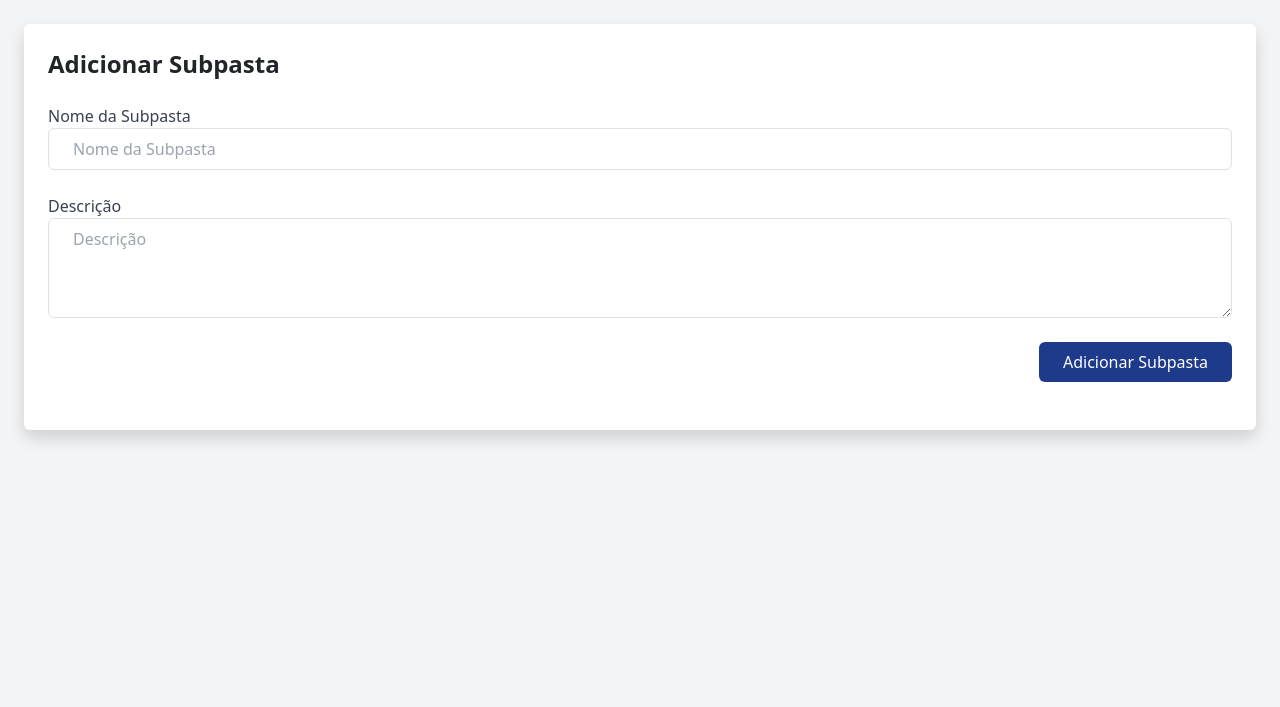
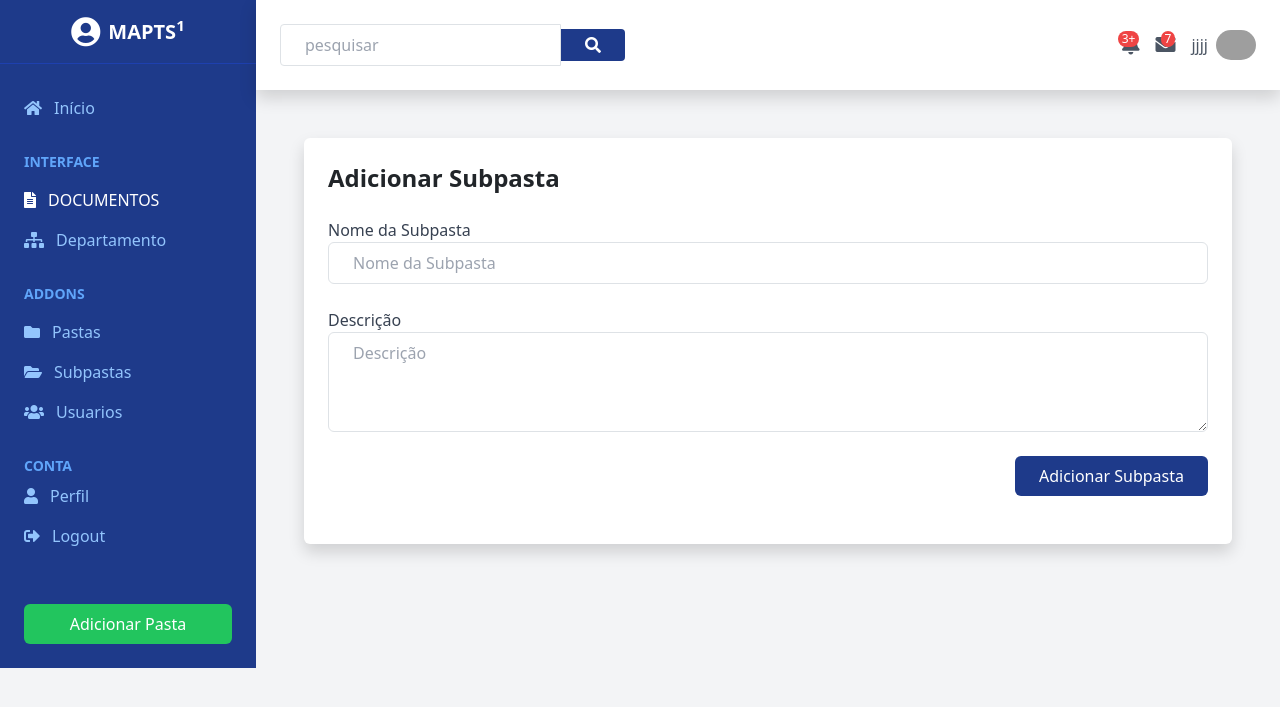
Before and after one commit to skillerskill/document_manage, a PHP site: page /subpastas.php?folder_id=1 in a window 1280 px wide. Shown: the top 707 px of the page. Run offline with PHP 8.4, Linux system fonts and the light colour scheme; a user stored in the database is signed in; data that the repository does not hold is empty; some libraries are stand-ins or nearby versions; grey boxes are pictures that could not be loaded.

Commit message:
Folder and subfolder
Já crie a função para criar pastas e subpastas, deu trabalho mas vou dar uma descanssada, para o revellion 2025

Depois vou colocar restrição nas páginas para admin e usuario comum .

```diff
--- a/add_document.php
+++ b/add_document.php
@@ -28,7 +28,7 @@ if ($_SERVER['REQUEST_METHOD'] == 'POST') {
         $file = $_FILES['floatingFile'];
         $file_name = $file['name'];
         $file_tmp = $file['tmp_name'];
-        $file_path = 'uploads/' . $file_name;
+        $file_path = 'uploads/'.$folder.'/'.$subfolder .'/' . $file_name;
 
         // Mova o arquivo para o diretório de uploads
         if (move_uploaded_file($file_tmp, $file_path)) {
--- a/get_subfolders.php
+++ b/get_subfolders.php
@@ -15,7 +15,7 @@ if ($conn->connect_error) {
 }
 
 // Defina o cabeçalho de resposta como JSON
-header('Content-Type: application/json');
+//header('Content-Type: application/json');
 
 // Query para obter todas as subpastas
 $sql = "SELECT subfolders.id, subfolders.name, subfolders.description, subfolders.folder_id, subfolders.created_at, folders.name as folder_name
--- a/subpastas.php
+++ b/subpastas.php
@@ -1,7 +1,7 @@
 <?php
+session_start();
 $folder_id = $_GET["folder_id"];
 $path = $_GET["path"];
-
 ?>
 
 <html lang="en">
@@ -17,6 +17,88 @@ $path = $_GET["path"];
     <script src="https://code.jquery.com/jquery-3.5.1.min.js"></script>
 </head>
 <body class="bg-gray-100 font-sans antialiased">
+<div class="d-flex">
+    <!-- Sidebar -->
+    <div class="bg-blue-900 text-white w-64 flex flex-col">
+        <div class="flex items-center justify-center h-16 border-b border-blue-800">
+            <i class="fas fa-user-circle text-3xl"></i>
+            <span class="ml-2 text-xl font-semibold">MAPTS<sup>1</sup></span>
+        </div>
+        <nav class="flex-1 px-4 py-6">
+            <a class="flex items-center py-2 text-blue-300" href="dashboarde.php">
+                <i class="fas fa-home mr-3"></i>
+                Início
+            </a>
+            <div class="mt-6">
+                <h3 class="text-sm font-semibold text-blue-400">INTERFACE</h3>
+                <a class="flex items-center py-2 mt-2 text-white" href="#">
+                    <i class="fas fa-file-alt mr-3"></i>
+                    DOCUMENTOS
+                </a>
+                <a class="flex items-center py-2 text-blue-300" href="departament.php">
+                    <i class="fas fa-sitemap mr-3"></i>
+                    Departamento
+                </a>
+            </div>
+            <div class="mt-6">
+                <h3 class="text-sm font-semibold text-blue-400">ADDONS</h3>
+                <a class="flex items-center py-2 mt-2 text-blue-300" href="#">
+                    <i class="fas fa-folder mr-3"></i>
+                    Pastas
+                </a>
+                <a class="flex items-center py-2 text-blue-300" href="subpastas.php">
+                    <i class="fas fa-folder-open mr-3"></i>
+                    Subpastas
+                </a>
+                <a class="flex items-center py-2 text-blue-300" href="#">
+                    <i class="fas fa-users mr-3"></i>
+                    Usuarios
+                </a>
+            </div>
+            <div class="mt-6">
+                <h3 class="text-sm font-semibold text-blue-400">CONTA</h3>
+                <a class="flex items-center py-2 text-blue-300" href="#">
+                    <i class="fas fa-user mr-3"></i>
+                    Perfil
+                </a>
+                <a class="flex items-center py-2 text-blue-300" href="logout.php">
+                    <i class="fas fa-sign-out-alt mr-3"></i>
+                    Logout
+                </a>
+            </div>
+        </nav>
+        <div class="p-4">
+            <button class="w-full bg-green-500 text-white py-2 rounded" data-bs-toggle="modal" data-bs-target="#addFolderModal">Adicionar Pasta</button>
+        </div>
+    </div>
+
+    <!-- Main Content -->
+    <div class="flex-grow-1 flex flex-col">
+        <!-- Header -->
+        <header class="flex items-center justify-between bg-white p-4 shadow">
+            <div class="flex items-center">
+                <input class="border border-gray-300 rounded-l px-4 py-2" placeholder="pesquisar" type="text"/>
+                <button class="bg-blue-900 text-white px-4 py-2 rounded-r">
+                    <i class="fas fa-search"></i>
+                </button>
+            </div>
+            <div class="flex items-center">
+                <div class="relative">
+                    <i class="fas fa-bell text-gray-600 text-xl"></i>
+                    <span class="absolute top-0 right-0 bg-red-500 text-white text-xs rounded-full px-1">3+</span>
+                </div>
+                <div class="relative ml-4">
+                    <i class="fas fa-envelope text-gray-600 text-xl"></i>
+                    <span class="absolute top-0 right-0 bg-red-500 text-white text-xs rounded-full px-1">7</span>
+                </div>
+                <div class="ml-4 flex items-center">
+                    <span class="text-gray-600" id="userName"><?php echo $_SESSION["username"]; ?></span>
+                    <img alt="User avatar" class="ml-2 rounded-full" height="40" src="https://thumbs.dreamstime.com/b/default-avatar-profile-vector-user-profile-default-avatar-profile-vector-user-profile-profile-179376714.jpg" width="40"/>
+                </div>
+            </div>
+        </header>
+        <!-- Main content -->
+        <main class="flex-1 p-6">
             <div class="container mx-auto p-6">
                 <div class="bg-white p-6 rounded shadow">
                     <h1 class="text-2xl font-semibold mb-4">Adicionar Subpasta</h1>
@@ -36,6 +118,9 @@ $path = $_GET["path"];
                         </div>
                     </form>
                     <div id="message" class="mt-4"></div>
+                </div>
+            </div>
+        </main>
     </div>
 </div>
 
```
Also changed, not shown: add_folder.php (+17 -1 lines), add_subfolder.php (+21 -0 lines), dashboarde.php (+57 -47 lines). Lines whose indentation alone changed are shown as unchanged.
